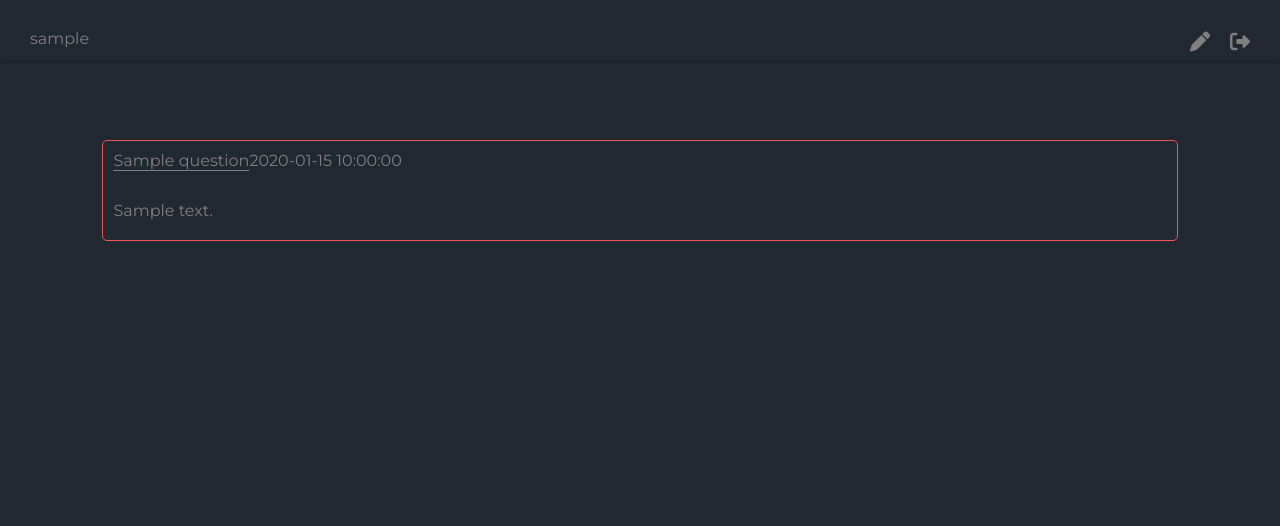
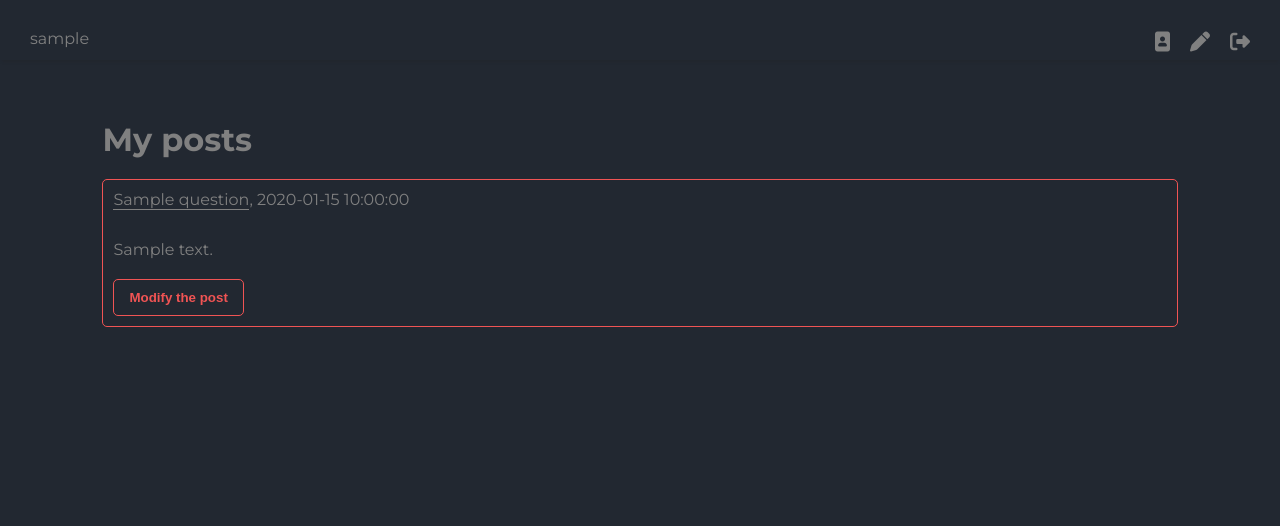
Before and after one commit to twinex123/NoName-Project, a PHP site: page /myposts.php in a window 1280 px wide. Shown: the top 526 px of the page. Run offline with PHP 8.4, Linux system fonts and the light colour scheme; the visitor is signed in with stand-in values (Sample User, id 1); tables that the repository leaves empty or names only in its code hold one stand-in row (values such as "Sample post"); some libraries are stand-ins or nearby versions.

Commit message:
Added modified posts, and deleted posts

```diff
--- a/actions/config.php
+++ b/actions/config.php
@@ -1,7 +1,6 @@
 <?php
 
 try{
-    session_start();
     $bdd = new PDO('mysql:host=localhost;dbname=fapp;charset=utf8', 'root', '');
 }catch(Exception $e){
     die('A connection error occured : '. $e->getMessage());
--- a/actions/posts/myQuestions.php
+++ b/actions/posts/myQuestions.php
@@ -2,5 +2,5 @@
 
 require('actions/config.php');
 
-$getQuestions = $bdd->prepare("SELECT id, title, content, publication_date FROM questions WHERE id_author = ?");
+$getQuestions = $bdd->prepare("SELECT id, title, content, publication_date FROM questions WHERE id_author = ? ORDER BY id DESC");
 $getQuestions->execute(array($_SESSION['id']));
--- a/actions/posts/postQuestion.php
+++ b/actions/posts/postQuestion.php
@@ -24,6 +24,8 @@ if(isset($_POST['publish'])){
             )
         );
 
+        $succesMsg = "Successfully published your post!";
+
         header("Location: room.php");
 
     }else{
--- a/actions/users/login.php
+++ b/actions/users/login.php
@@ -1,5 +1,6 @@
 <?php
 
+session_start();
 require('actions/config.php');
 
 if(isset($_POST['submit'])){
--- a/actions/users/securityAction.php
+++ b/actions/users/securityAction.php
@@ -1,5 +1,5 @@
 <?php
-
+session_start();
 if(!isset($_SESSION['auth'])){
     header('Location:login.php');
 }
--- a/actions/users/signup.php
+++ b/actions/users/signup.php
@@ -1,5 +1,6 @@
 <?php
 
+session_start();
 require('actions/config.php');
 
 if(isset($_POST['submit'])){
--- a/assets/css/navbar.css
+++ b/assets/css/navbar.css
@@ -53,7 +53,6 @@ body{
 }
 .navigation .tools{
     position: relative;
-    width: 60px;
     height: 60px;
     display: flex;
     float: right;
@@ -68,8 +67,9 @@ body{
     margin-right: 20px;
     color: grey;
 }
-.QuitRoom{
-    right: 20px;
+.User a{
+    margin-right: 20px;
+    color: grey;
 }
 .QuitRoom a{
     color: grey;
--- a/assets/css/posts.css
+++ b/assets/css/posts.css
@@ -19,8 +19,13 @@ body{
     border-radius: 5px;
     padding: 10px 10px;
 }
+.card:hover{
+    transition:0.5s;
+    transform: scale(1.05);
+}
 .head{
     display: flex;
+    right: 0;
 }
 .date p{
     right: 30px;
@@ -33,6 +38,27 @@ body{
     border-bottom: 1px solid grey;
 }
 
+.modifyBtn button{
+    padding: 10px 15px;
+    color: #F05454;
+    background-color: #222831;
+    border-radius: 5px;
+    font-weight: bold;
+    border: 1px solid #F05454;
+    margin-top: 10px;
+}
+.modifyBtn button:hover{
+    padding: 10px 15px;
+    color: #222831;
+    background-color: #F05454;
+    border-radius: 5px;
+    font-weight: bold;
+    border: 1px solid #222831;
+    margin-top: 10px;
+    transition: 0.3s;
+    cursor: pointer;
+}
+
 @media only screen and (max-width: 767px) and (orientation: landscape) {
     .date{
         text-align: right;
--- a/assets/css/publish.css
+++ b/assets/css/publish.css
@@ -41,6 +41,7 @@ textarea{
     margin-top: 10px;
     color: white;
     resize: none;
+    font-family: "Montserrat", sans-serif;
 }
 textarea:active{
     border: 1px solid #F05454;
--- a/assets/css/scrollbar.css
+++ b/assets/css/scrollbar.css
@@ -1,3 +1,4 @@
+
 ::-webkit-scrollbar-track {
     background-color: #b46868;
 } /* the new scrollbar will have a flat appearance with the set background color */
--- /dev/null
+++ b/assets/js/scroll.js
@@ -0,0 +1,21 @@
+
+    $(document).ready(function(){
+        $(window).scroll(function(){
+            var scroll = $(window).scrollTop();
+            if (scroll > 10) {
+                $(".navigation").css("transition" , "0.1s");
+                $(".navigation").css("background" , "#222831");
+                $(".navigation").css("top" , "0");
+                $(".navigation").css("left" , "0");
+                $(".navigation").css("margin-bottom" , "15px");
+                $(".userBx").css("margin-left" , "10px");
+                $(".userBx").css("margin-top" , "8px");
+                $(".tools").css("margin-left" , "20px");
+                $(".tools").css("margin-top" , "30px");
+            }
+
+            else{
+                $(".navigation").css("background" , "transparent");
+            }
+        })
+    })
--- a/includes/navbar.php
+++ b/includes/navbar.php
@@ -14,6 +14,9 @@
 
         </div>
         <div class="tools">
+            <div class="User">
+                <a href="myposts.php"><i class="fa-solid fa-image-portrait"></i></a>
+            </div>
             <div class="WriteQuestion">
                 <a href="publish.php"><i class="fa-solid fa-pen"></i></a>
             </div>
--- a/myposts.php
+++ b/myposts.php
@@ -1,6 +1,6 @@
 <?php
+require("actions/users/securityAction.php");
 require("actions/posts/myQuestions.php");
-require("actions/users/securityAction.php");
 ?>
 <!DOCTYPE html>
 <html lang="en">
@@ -13,9 +13,16 @@ require("actions/users/securityAction.php");
     <script src="https://code.jquery.com/jquery-3.6.0.min.js" integrity="sha256-/xUj+3OJU5yExlq6GSYGSHk7tPXikynS7ogEvDej/m4=" crossorigin="anonymous"></script>
 </head>
 <body>
+    <style>
+        .User a{
+            color: white;
+        }
+    </style>
+
     <?php include 'includes/navbar.php'; ?>
 
     <div class="content">
+        <h1 class="title-post">My posts</h1>
         <div class="posts">
             <?php
             while($question = $getQuestions->fetch()){
@@ -26,11 +33,16 @@ require("actions/users/securityAction.php");
                             <?= $question['title']; ?>
                         </div>
                         <div class="date">
-                            <?= $question['publication_date']; ?>
+                            <?= ", ".$question['publication_date']; ?>
                         </div>
                     </div>
                     <div class="content-card">
                         <?= $question['content']; ?>
+                    </div>
+                    <div class="footer">
+                        <div class="modifyBtn">
+                            <button onclick="window.location.href='editpost.php?id=<?= $question['id']; ?>'">Modify the post</button>
+                        </div>
                     </div>
                 </div>
                 <?php
@@ -38,29 +50,7 @@ require("actions/users/securityAction.php");
             ?>
         </div>
     </div>
-    <script>
+    <script src="assets/js/scroll.js"></script>
 
-    $(document).ready(function(){
-        $(window).scroll(function(){
-            var scroll = $(window).scrollTop();
-            if (scroll > 10) {
-                $(".navigation").css("transition" , "0.3s");
-                $(".navigation").css("background" , "#222831");
-                $(".navigation").css("top" , "0");
-                $(".navigation").css("left" , "0");
-                $(".navigation").css("margin-bottom" , "15px");
-                $(".userBx").css("margin-left" , "10px");
-                $(".userBx").css("margin-top" , "8px");
-                $(".tools").css("margin-left" , "20px");
-                $(".tools").css("margin-top" , "30px");
-            }
-
-            else{
-                $(".navigation").css("background" , "transparent");
-            }
-        })
-    })
-
-    </script>
 </body>
 </html>
```
Also changed, not shown: actions/posts/editPost.php (added, +19 -0 lines), actions/posts/getInfosOfEditedQuestion.php (added, +35 -0 lines), editpost.php (added, +44 -0 lines), publish.php (+5 -27 lines), room.php (+8 -2 lines), assets/css/edit.css (added).
